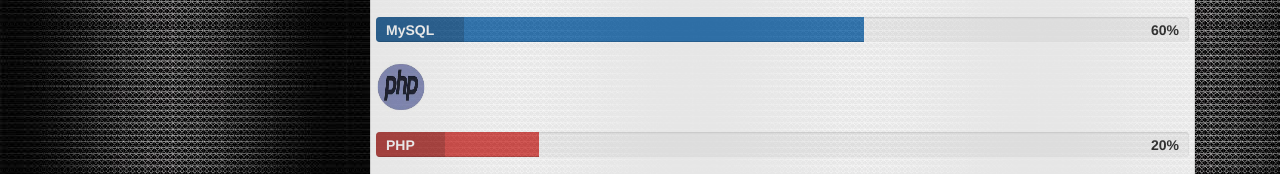
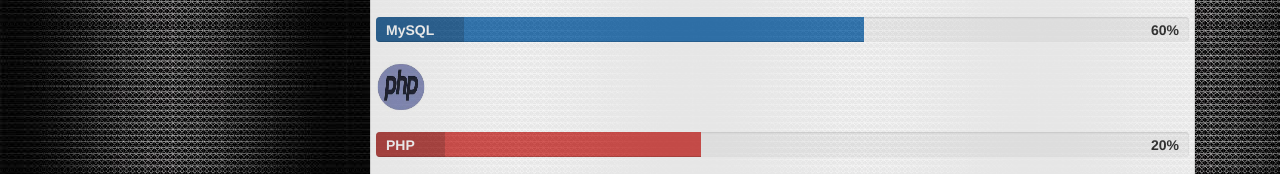
Before and after one commit to amangoel1/amangoel1.github.io, a plain HTML site: page index.html in a window 1280 px wide. Shown: the part 1581-1755 px from the top of the page. Drawn offline with nearby package versions, Linux system fonts and the light colour scheme.

Commit message:
Update index.html

```diff
--- a/index.html
+++ b/index.html
@@ -181,8 +181,8 @@
 
                                 <img src="./images/php.jpg" width="50px" height="50px"><br><br>
                                 <div class="progress">
-                                    <div class="progress-bar progress-bar-danger" role="progressbar" aria-valuenow="20" aria-valuemin="0" aria-valuemax="100" style="width: 20%">
-                                        <span class="sr-only">20% Complete (danger)</span>
+                                    <div class="progress-bar progress-bar-danger" role="progressbar" aria-valuenow="20" aria-valuemin="0" aria-valuemax="100" style="width: 40%">
+                                        <span class="sr-only">40% Complete (danger)</span>
                                     </div>
                                     <span class="progress-type">PHP</span>
                                     <span class="progress-completed">20%</span>
```
